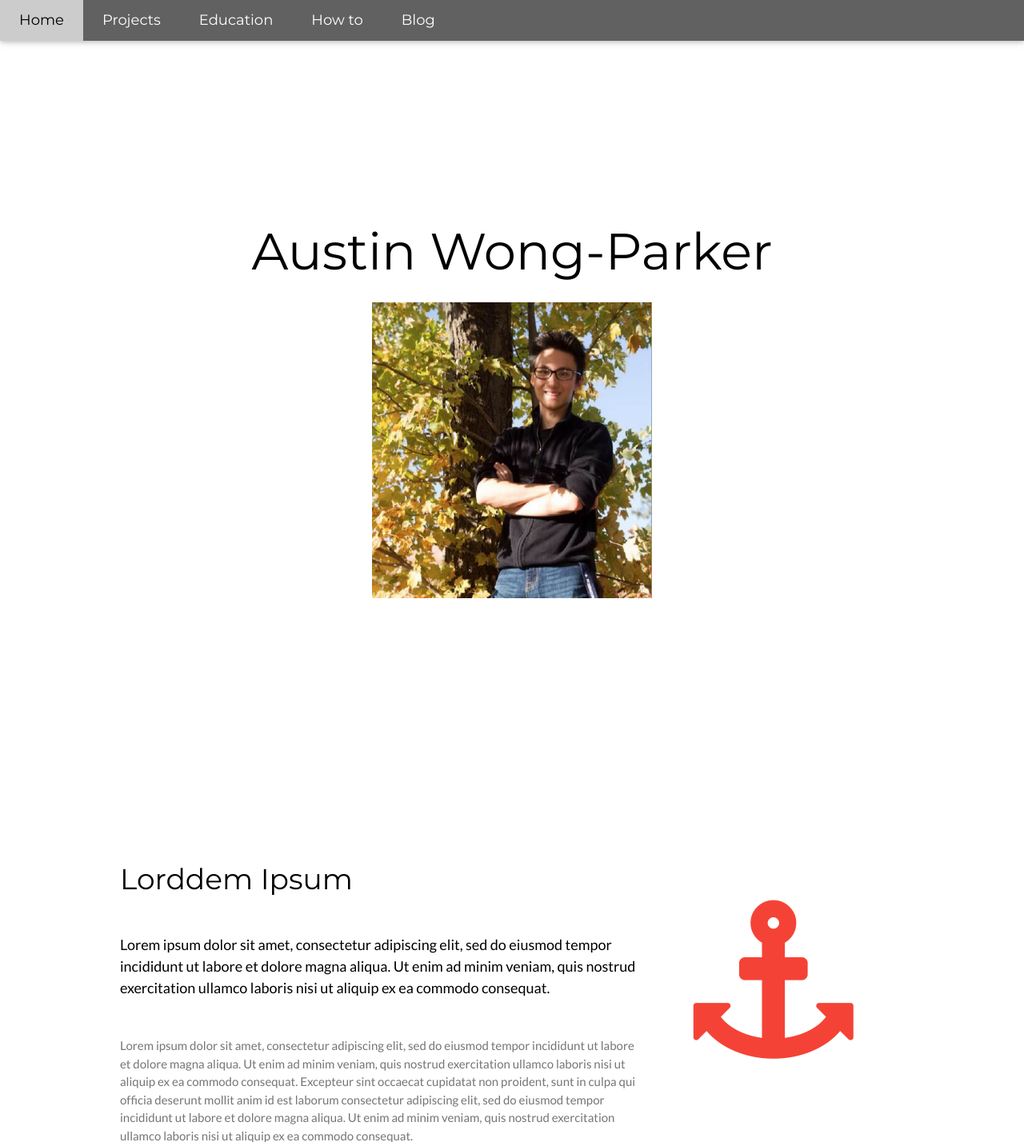
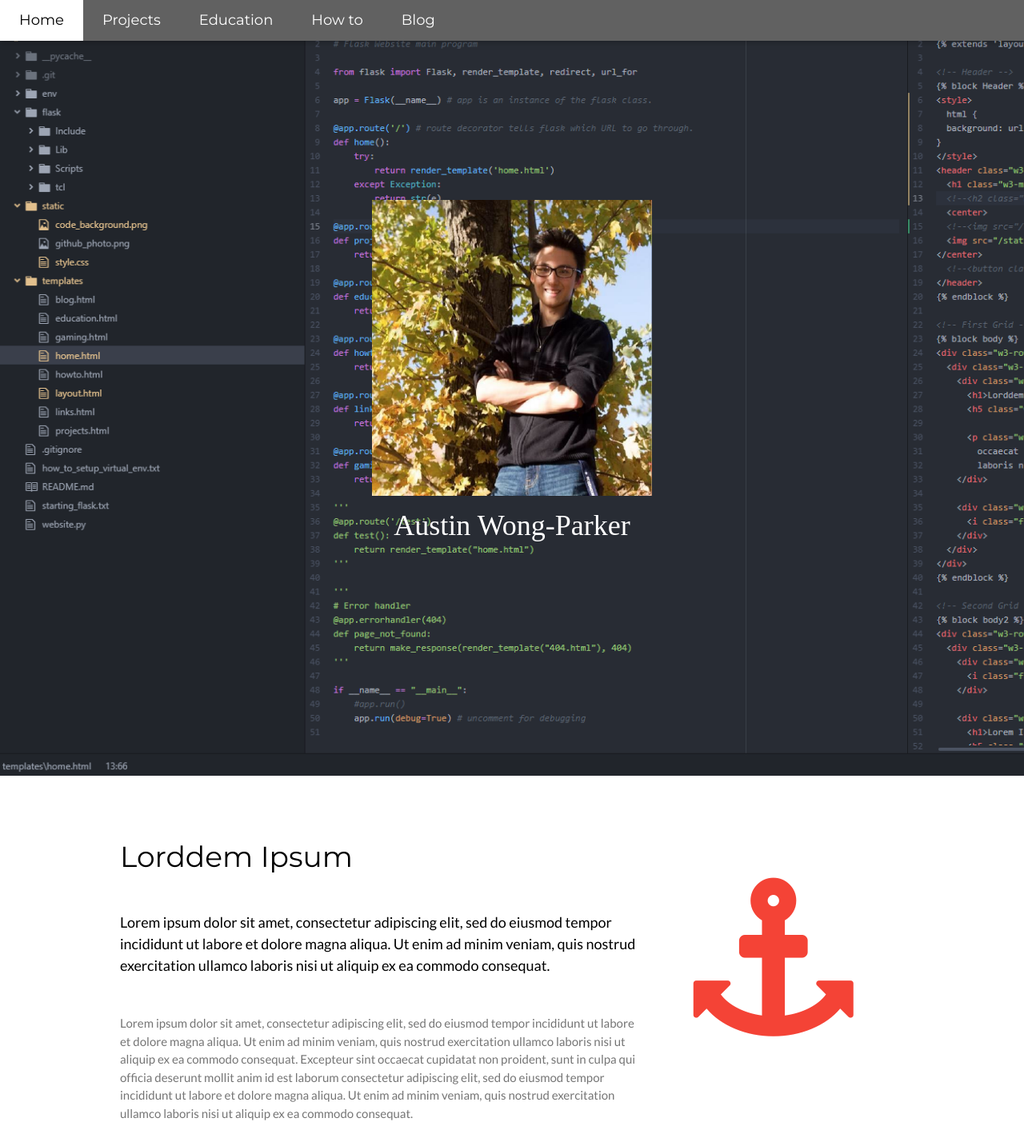
Before and after one commit to AustinWongParker/flaskwebsite, a Flask app: page / in a window 1280 px wide. Shown: the top 1428 px of the page at 80% size. Run offline with Flask 2, Linux system fonts and the light colour scheme.

Commit message:
added image animation and scroll down fading

```diff
--- a/static/style.css
+++ b/static/style.css
@@ -113,12 +113,12 @@ hr{border:0;border-top:1px solid #eee;margin:20px 0}
 .w3-card,.w3-card-2{box-shadow:0 2px 5px 0 rgba(0,0,0,0.16),0 2px 10px 0 rgba(0,0,0,0.12)}
 .w3-card-4,.w3-hover-shadow:hover{box-shadow:0 4px 10px 0 rgba(0,0,0,0.2),0 4px 20px 0 rgba(0,0,0,0.19)}
 .w3-spin{animation:w3-spin 2s infinite linear}@keyframes w3-spin{0%{transform:rotate(0deg)}100%{transform:rotate(359deg)}}
-.w3-animate-fading{animation:fading 10s infinite}@keyframes fading{0%{opacity:0}50%{opacity:1}100%{opacity:0}}
+.w3-animate-fading{animation:fading 7s infinite}@keyframes fading{0%{opacity:0}50%{opacity:1}100%{opacity:0}}
 .w3-animate-opacity{animation:opac 0.8s}@keyframes opac{from{opacity:0} to{opacity:1}}
-.w3-animate-top{position:relative;animation:animatetop 0.4s}@keyframes animatetop{from{top:-300px;opacity:0} to{top:0;opacity:1}}
+.w3-animate-top{position:relative;animation:animatetop 2.2s}@keyframes animatetop{from{top:-300px;opacity:0} to{top:0;opacity:1}}
 .w3-animate-left{position:relative;animation:animateleft 0.4s}@keyframes animateleft{from{left:-300px;opacity:0} to{left:0;opacity:1}}
 .w3-animate-right{position:relative;animation:animateright 0.4s}@keyframes animateright{from{right:-300px;opacity:0} to{right:0;opacity:1}}
-.w3-animate-bottom{position:relative;animation:animatebottom 0.4s}@keyframes animatebottom{from{bottom:-300px;opacity:0} to{bottom:0;opacity:1}}
+.w3-animate-bottom{position:relative;animation:animatebottom 3.0s}@keyframes animatebottom{from{bottom:-300px;opacity:0} to{bottom:0;opacity:1}}
 .w3-animate-zoom {animation:animatezoom 0.6s}@keyframes animatezoom{from{transform:scale(0)} to{transform:scale(1)}}
 .w3-animate-input{transition:width 0.4s ease-in-out}.w3-animate-input:focus{width:100%!important}
 .w3-opacity,.w3-hover-opacity:hover{opacity:0.60}.w3-opacity-off,.w3-hover-opacity-off:hover{opacity:1}
@@ -145,6 +145,21 @@ hr{border:0;border-top:1px solid #eee;margin:20px 0}
 .w3-button:hover{color:#000!important;background-color:#ccc!important}
 .w3-transparent,.w3-hover-none:hover{background-color:transparent!important}
 .w3-hover-none:hover{box-shadow:none!important}
+
+/* Me adding stuff to css */
+
+.awp_code_background{
+  background-image: url("/static/code_background.png");
+  background-size: cover;
+  height: 970px;
+  position: relative;
+}
+
+@keyframes moving_scroll {
+  0% { left: 0;}
+    50%{ left : 100%;}
+    100%{ left: 0;}
+}
 
 /* Colors */
 .w3-amber,.w3-hover-amber:hover{color:#000!important;background-color:#ffc107!important}
--- a/templates/home.html
+++ b/templates/home.html
@@ -3,10 +3,14 @@
 
 <!-- Header -->
 {% block Header %}
-<header class="w3-container w3-center" style="padding:250px 16px">
-  <h1 class="w3-margin w3-jumbo">Austin Wong-Parker</h1>
+<header class="w3-container w3-center awp_code_background" style="padding:250px 16px">
+  <!--<h1 style="color:white;font-family:Century Gothic;"> Austin Wong-Parker</h1>-->
+  <!--<h2 class="w3-margin "> MN-based Software Developer </h2-->
   <center>
-  <img src="/static/github_photo.png" height="370" width="350">
+  <!--<img src="/static/code_background.png" height="1500" width="1500">-->
+  <img class="w3-animate-top" src="/static/github_photo.png" height="370" width="350" >
+  <h1 class="w3-animate-top" style="color:white;font-family:Century Gothic;"> Austin Wong-Parker</h1>
+  <h2 class="w3-animate-fading" style="color:grey;font-family:Century Gothic;padding:230px;font-size: 12pt;"> Scroll down!</h2>
 </center>
   <!--<button class="w3-button w3-black w3-padding-large w3-large w3-margin-top">Get Started</button>-->
 </header>
--- a/templates/layout.html
+++ b/templates/layout.html
@@ -20,8 +20,8 @@ body,h1,h2,h3,h4,h5,h6 {font-family: "Lato", sans-serif}
 <!-- Navbar -->
 <div class="w3-top">
   <div class="w3-bar w3-dark-grey w3-card w3-left-align w3-large">
-    <a class="w3-bar-item w3-button w3-hide-medium w3-hide-large w3-right w3-padding-large w3-hover-white w3-large w3-red" href="javascript:void(0);" onclick="myFunction()" title="Toggle Navigation Menu"><i class="fa fa-bars"></i></a>
-    <a href="/" class="w3-bar-item w3-button w3-padding-large w3-white">Home</a>
+    <a class="w3-bar-item w3-button w3-hide-medium w3-hide-large w3-right w3-padding-large w3-hover-white w3-large " href="javascript:void(0);" onclick="myFunction()" title="Toggle Navigation Menu"><i class="fa fa-bars"></i></a>
+    <a href="/" class="w3-bar-item w3-button w3-padding-large w3-hover-white">Home</a>
     <a href="projects" class="w3-bar-item w3-button w3-hide-small w3-padding-large w3-hover-white">Projects</a>
     <a href="education" class="w3-bar-item w3-button w3-hide-small w3-padding-large w3-hover-white">Education</a>
     <a href="howto" class="w3-bar-item w3-button w3-hide-small w3-padding-large w3-hover-white">How to</a>
```
Also changed, not shown: static/code_background.png.
